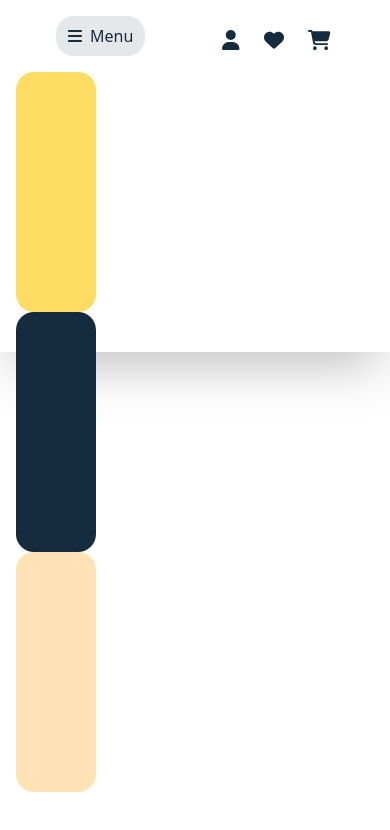
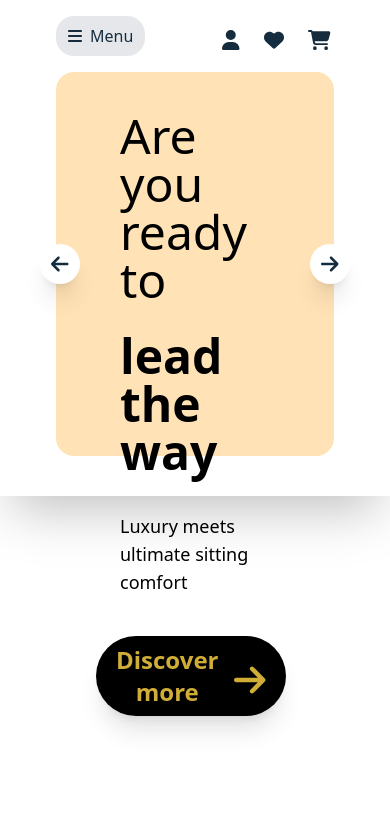
Before and after one commit to Patrik-07/SneakerShop_Front-end, a React (Vite) app: page / in a window 390 px wide. Shown: the top 830 px of the page. Built offline with nearby package versions, Linux system fonts and the light colour scheme.

Commit message:
Put back hero and make it responsive

```diff
--- a/src/pages/home/hero/hero-button.tsx
+++ b/src/pages/home/hero/hero-button.tsx
@@ -22,12 +22,12 @@ const HeroButton = ({ iconDefinition, className }: InputProps) => {
 
 export const LeftHeroButton = () => {
   return (
-    <HeroButton iconDefinition={faArrowLeft} className="absolute left-0" />
+    <HeroButton iconDefinition={faArrowLeft} className="absolute left-10" />
   );
 };
 
 export const RightHeroButton = () => {
   return (
-    <HeroButton iconDefinition={faArrowRight} className="absolute right-0" />
+    <HeroButton iconDefinition={faArrowRight} className="absolute right-10" />
   );
 };
--- a/src/pages/home/hero/hero.tsx
+++ b/src/pages/home/hero/hero.tsx
@@ -1,3 +1,5 @@
+import { LeftHeroButton, RightHeroButton } from "./hero-button";
+
 type InputProps = {
   color: string;
   children?: React.ReactNode;
@@ -5,12 +7,12 @@ type InputProps = {
 
 export const Hero = ({ color, children }: InputProps) => {
   return (
-    <div className="relative flex items-center top-0 left-0 w-full h-full">
-      <div
-        className={`${color} rounded-[18px] p-10 mr-4 ml-4 relative w-full h-full z-0`}
-      >
+    <div className="top-0 left-0 w-full h-fit relative flex items-center px-14">
+      <LeftHeroButton />
+      <div className={`${color} rounded-[18px] relative w-full h-full z-0`}>
         {children}
       </div>
+      <RightHeroButton />
     </div>
   );
 };
--- a/src/pages/home/hero/heroes.tsx
+++ b/src/pages/home/hero/heroes.tsx
@@ -1,5 +1,6 @@
 import { useState, useEffect } from "react";
 import { Hero } from "../hero/hero";
+import { ExampleHeroContent1 } from "../heroes/hero-contens/example-hero-content1";
 
 type InputProps = {
   heroes: React.ReactElement[];
@@ -19,7 +20,7 @@ const Heroes = ({ heroes }: InputProps) => {
   }
 
   useEffect(() => {
-    const intervalId = setInterval(update, 3000);
+    const intervalId = setInterval(() => {}, 3000);
     return () => clearInterval(intervalId);
   }, []);
 
@@ -33,17 +34,22 @@ const Heroes = ({ heroes }: InputProps) => {
     );
   };
 
-  return <div>{getPrevCurrNext(heroes)}</div>;
+  // return <div className="flex w-full">{getPrevCurrNext(heroes)}</div>;
+  return (
+    <div className="absolute top-0 left-0 right-0 bottom-0 text-center">
+      <div className="absolute top-0 bottom-0 left-0 right-0 overflow-hidden whitespace-nowrap">
+        <Hero color="bg-[#FFE2B5]"></Hero>
+        <Hero color="bg-[#FFDC62]"></Hero>
+        <Hero color="bg-[#142C3E]"></Hero>
+      </div>
+    </div>
+  );
 };
 
-export const ExampleHeroes = () => {
+export const ExampleHero = () => {
   return (
-    <Heroes
-      heroes={[
-        <Hero color="bg-[#FFE2B5]"></Hero>,
-        <Hero color="bg-[#FFDC62]"></Hero>,
-        <Hero color="bg-[#142C3E]"></Hero>,
-      ]}
-    ></Heroes>
+    <Hero color="bg-[#FFE2B5]">
+      <ExampleHeroContent1></ExampleHeroContent1>
+    </Hero>
   );
 };
--- a/src/pages/home/heroes/hero-contens/example-hero-content1.tsx
+++ b/src/pages/home/heroes/hero-contens/example-hero-content1.tsx
@@ -1,33 +1,36 @@
 import { faArrowRight } from "@fortawesome/free-solid-svg-icons";
+import { FontAwesomeIcon } from "@fortawesome/react-fontawesome";
 import React from "react";
 import { Icon } from "../../../../utils/icon";
 
 export const ExampleHeroContent1 = () => {
   return (
-    <div className="flex">
-      <div className="mr-10 ml-4">
-        <h1 className="text-7xl p-2">Are you ready to</h1>
-        <h1 className="text-7xl font-bold p-2">lead the way</h1>
-        <h1 className="text-2xl p-2 mt-5">
+    <div className="flex flex-row h-96 w-full">
+      <div className="pl-10 py-6 grow">
+        <h1 className="xl:text-7xl lg:text-6xl text-5xl xl:px-2 px-6 xl:py-2 py-4">
+          Are you ready to
+        </h1>
+        <h1 className="xl:text-7xl lg:text-6xl text-5xl font-bold xl:px-2 px-6 xl:py-2 py-3">
+          lead the way
+        </h1>
+        <h1 className="lg:text-2xl text-lg xl:px-2 px-6 py-6">
           Luxury meets ultimate sitting comfort
         </h1>
-        <div>
-          <button className="flex items-center justify-center text-3xl pb-3 pt-2 px-4 mt-8 rounded-full overflow-hidden bg-black shadow-xl text-amber-300">
-            <h1>Discover more</h1>
-          </button>
-        </div>
+        <button className="flex items-center justify-center xl:text-4xl lg:text-4xl text-2xl font-bold xl:px-5 px-5 pt-2 pb-2 mt-4 lg:px-10 lg:pt-4 lg:pb-5 lg:mt-8 rounded-full overflow-hidden bg-black shadow-xl text-[#D0AD37]">
+          <h1>Discover more</h1>
+          <FontAwesomeIcon
+            color="#D0AD37"
+            icon={faArrowRight}
+            className="text-4xl pl-4 pt-2"
+          />
+        </button>
       </div>
-      <div className="relative top-10">
+      <div className="md:block pt-10 pr-20 flex items-end grow-0">
         <img
-          className="relative top-0 left-0 w-full h-full object-cover z-20"
+          className="h-full w-full object-contain"
           src="src\assets\home\hero1\hero1.png"
           alt=""
         />
-        <div className="absolute ml-5 top-5 right-0 bg-opacity-80 z-10">
-          <h1 className="text-[300px] font-bold text-center text-opacity-10 text-gray-900 leading-none">
-            HOT
-          </h1>
-        </div>
       </div>
     </div>
   );
--- a/src/pages/home/home.tsx
+++ b/src/pages/home/home.tsx
@@ -1,4 +1,4 @@
-import { ExampleHeroes } from "./hero/heroes";
+import { ExampleHero } from "./hero/heroes";
 import {
   HeroExampleOne,
   HeroExampleTwo,
@@ -7,20 +7,10 @@ import {
 
 const Home = () => {
   return (
-    <div className="relative flex">
-      <ExampleHeroes />
+    <div className="h-fit">
+      <ExampleHero />
     </div>
   );
 };
 
 export default Home;
-
-// const Home = () => {
-//   return (
-//     <div className="relative flex">
-//       <Hero color="#FFE2B5">
-//         <ExampleHeroContent1 />
-//       </Hero>
-//     </div>
-//   );
-// };
```
